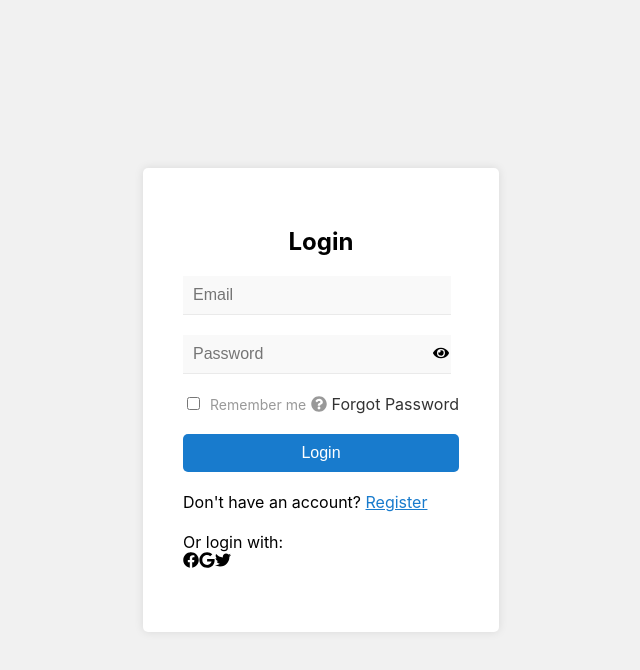
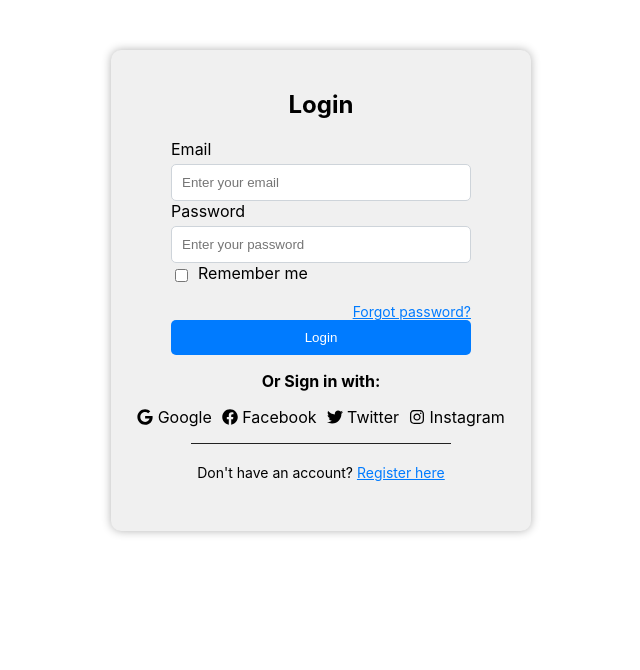
Before and after one commit to nguyentoann21/MartialFight, a React (Create React App) app in the folder mf-frontend/: page /sign-in in a window 1280 px wide. Shown: the top 670 px of the page, without its empty margins (319-959 px from the left). Built offline with nearby package versions, Linux system fonts and the light colour scheme.

Commit message:
login and register draft 2

```diff
--- a/mf-frontend/src/pages/User/login.css
+++ b/mf-frontend/src/pages/User/login.css
@@ -1,108 +1,136 @@
-.login-wrapper {
+.login-page {
+  display: flex;
+  margin-top: 50px;
+  align-items: center;
+  justify-content: center;
+}
+
+.login-form {
+  display: flex;
+  flex-direction: column;
+  justify-content: center;
+  align-items: center;
+  background-color: #f0f0f0;
+  padding: 20px 10px 50px 10px;
+  border-radius: 10px;
+  box-shadow: 0 0 10px rgba(0, 0, 0, 0.3);
+  transition: transform 0.3s;
+  width: 400px;
+}
+
+.login-form:hover {
+  transform: scale(1.05);
+}
+
+.login-form h2 {
+  margin-bottom: 20px;
+}
+
+.form-group-text {
+  display: flex;
+  flex-direction: column;
+  width: 300px;
+}
+
+.form-group-text label {
+  margin-bottom: 5px;
+}
+
+.form-group-text input {
+  border-radius: 5px;
+  border: 1px solid #ced4da;
+  padding: 10px;
+  transition: transform 0.3s;
+}
+
+.form-group-text input:hover {
+  transform: scale(1.05);
+}
+
+.form-group-text input:focus {
+  outline: none;
+  border-color: #007bff;
+  box-shadow: 0 0 0 0.2rem rgba(0, 123, 255, 0.25);
+}
+
+.form-group-text button {
+  background-color: #007bff;
+  color: #fff;
+  border: none;
+  border-radius: 5px;
+  padding: 10px;
+  cursor: pointer;
+  transition: background-color 0.3s;
+}
+
+.form-group-text button:hover {
+  background-color: #0069d9;
+}
+
+.remember-me {
+  display: flex;
+  align-items: center;
+  margin-bottom: 10px;
+}
+
+.remember-me label {
+  margin-left: 5px;
+}
+
+.remember-me input[type="checkbox"] {
+  margin-right: 5px;
+}
+
+#forgot-password-link {
+  font-size: 14px;
+  text-align: right;
+  margin-top: 5px;
+  color: #007bff;
+  transition: color 0.3s;
+}
+
+#forgot-password-link:hover {
+  color: #0056b3;
+}
+
+.link-to-register {
+  margin-top: 20px;
+  font-size: 14px;
+}
+
+.link-to-register a {
+  color: #007bff;
+  transition: color 0.3s;
+}
+
+.link-to-register a:hover {
+  color: #0056b3;
+}
+
+.social-connections {
+  display: flex;
+  justify-content: space-evenly;
+  align-items: center;
+}
+
+.social {
+  margin: 0 5px;
   display: flex;
   justify-content: center;
   align-items: center;
-  height: 100vh;
-  background-color: #f1f1f1;
 }
 
-.login-form {
-  background-color: #fff;
-  box-shadow: 0px 0px 10px rgba(0, 0, 0, 0.1);
-  padding: 40px;
-  border-radius: 5px;
-  animation: slideInUp 0.5s ease;
-  }
+.social:hover{
+  color: #fa0;
+}
 
-  @keyframes slideInUp {
-  from {
-  opacity: 0;
-  transform: translateY(50px);
-  }
+.line-bottom {
+  width: 65%;
+  border-bottom: 1px solid #222;
+  margin-bottom: 0 !important;
+}
 
-  to {
-  opacity: 1;
-  transform: translateY(0px);
-  }
-  }
-
-  .login-form h2 {
+.social-connections-text {
   text-align: center;
-  margin-bottom: 20px;
-  }
-
-  .form-group {
-  margin-bottom: 20px;
-  }
-
-  .form-group input[type="email"],
-  .form-group input[type="password"] {
-  width: 90%;
-  padding: 10px;
-  border: none;
-  border-bottom: 1px solid #eaeaea;
-  background-color: #f9f9f9;
-  font-size: 16px;
-  color: #333;
-  }
-
-  .forgot-remember {
-    display: flex;
-    justify-content: space-between;
-  }
-
-  .password-wrapper {
-  position: relative;
-  }
-
-  .password-icon {
-    position: absolute;
-    top: 50%;
-    right: 10px;
-    transform: translateY(-50%);
-    cursor: pointer;
-  }
-
-  .forgot-password {
-  display: flex;
-  align-items: center;
-  }
-
-  .forgot-password a {
-  color: #333;
-  text-decoration: none;
-  }
-
-  .icon {
-  margin-left: 5px;
-  color: #999;
-  }
-
-  .register-link {
-  color: #187bcd;
-  }
-
-  .checkbox input[type="checkbox"] {
-  margin-right: 10px;
-  }
-
-  .checkbox label {
-  color: #999;
-  font-size: 14px;
-  }
-
-  button[type="submit"] {
-  width: 100%;
-  padding: 10px;
-  border: none;
-  border-radius: 5px;
-  background-color: #187bcd;
-  color: #fff;
-  font-size: 16px;
-  cursor: pointer;
-  transition: background-color 0.2s ease;
-  }
-
-  button[type="submit"]:hover {
-  background-color: #13599e;
-  }
+  font-weight: bold;
+}
--- a/mf-frontend/src/pages/User/login.js
+++ b/mf-frontend/src/pages/User/login.js
@@ -1,82 +1,88 @@
 import React, { useState } from "react";
-import { FaEye, FaEyeSlash, FaQuestionCircle, FaGoogle, FaFacebook, FaTwitter } from "react-icons/fa";
+import { Link } from "react-router-dom";
+import { FaFacebook, FaTwitter, FaInstagram, FaGoogle } from "react-icons/fa";
 import "./login.css";
 
-
-const Login = () => {
+function Login() {
   const [email, setEmail] = useState("");
   const [password, setPassword] = useState("");
-  const [showPassword, setShowPassword] = useState(false);
-
-  const handleSubmit = (event) => {
-    event.preventDefault();
-    console.log("Email:", email);
-    console.log("Password:", password);
-  };
-
-  const togglePasswordVisibility = () => {
-    setShowPassword(!showPassword);
-  };
+  const [rememberMe, setRememberMe] = useState(false);
 
   return (
-    <div className="login-wrapper">
-      <form onSubmit={handleSubmit} className="login-form">
+    <div className="login-page">
+      <div className="login-form">
         <h2>Login</h2>
-        <div className="form-group">
+        <div className="form-group-text">
+          <label htmlFor="email">Email</label>
           <input
             type="email"
-            placeholder="Email"
+            id="email"
+            name="email"
             value={email}
             onChange={(event) => setEmail(event.target.value)}
+            placeholder="Enter your email"
             required
           />
         </div>
-        <div className="form-group">
-          <div className="password-wrapper">
+        <div className="form-group-text">
+          <label htmlFor="password">Password</label>
+          <input
+            type="password"
+            id="password"
+            name="password"
+            value={password}
+            onChange={(event) => setPassword(event.target.value)}
+            placeholder="Enter your password"
+            required
+          />
+        </div>
+        <div className="form-group-text">
+          <div className="remember-me">
             <input
-              type={showPassword ? "text" : "password"}
-              placeholder="Password"
-              value={password}
-              onChange={(event) => setPassword(event.target.value)}
-              required
+              type="checkbox"
+              id="remember-me"
+              name="remember-me"
+              checked={rememberMe}
+              onChange={(event) => setRememberMe(event.target.checked)}
             />
-            <span className="password-icon" onClick={togglePasswordVisibility}>
-            { showPassword ? <FaEyeSlash /> : <FaEye /> }
-            </span>
+            <label htmlFor="remember-me">Remember me</label>
+          </div>
+          <Link to="/forgot-password" id="forgot-password-link">
+            Forgot password?
+          </Link>
+        </div>
+        <div className="form-group-text">
+          <button type="submit">Login</button>
+        </div>
+
+        <div>
+          <p className="social-connections-text">Or Sign in with: </p>
+          <div className="social-connections">
+            <div className="social">
+              <FaGoogle />
+              <span>&nbsp;Google</span>
+            </div>
+            <div className="social">
+              <FaFacebook />
+              <span>&nbsp;Facebook</span>
+            </div>
+            <div className="social">
+              <FaTwitter />
+              <span>&nbsp;Twitter</span>
+            </div>
+            <div className="social">
+              <FaInstagram />
+              <span>&nbsp;Instagram</span>
+            </div>
           </div>
         </div>
-        <div className="form-group forgot-remember">
-          <div className="checkbox">
-            <input type="checkbox" id="remember-me" />
-            <label htmlFor="remember-me">Remember me</label>
-          </div>
-          <div className="forgot-password">
-            <FaQuestionCircle className="icon" />
-            <a href="/">&nbsp;Forgot Password</a>
-          </div>
+        <p className="line-bottom"></p>
+        <div className="link-to-register">
+          Don't have an account? <Link to="/register">Register here</Link>
         </div>
-        <div className="form-group">
-          <button type="submit">Login</button>
-        </div>
-        <div className="form-group">
-          <p>
-            Don't have an account?{" "}
-            <a href="/" className="register-link">
-              Register
-            </a>
-          </p>
-        </div>
-        <div className="form-group social-login">
-          <span>Or login with:</span>
-          <div className="social-icons">
-            <FaFacebook />
-            <FaGoogle />
-            <FaTwitter />
-          </div>
-        </div>
-      </form>
+      </div>
     </div>
   );
-};
+}
 
 export default Login;
--- a/mf-frontend/src/pages/User/registration.js
+++ b/mf-frontend/src/pages/User/registration.js
@@ -1,5 +1,4 @@
 import React, { useState } from "react";
-import { Link } from "react-router-dom";
 import './registration.css';
 
 const Registration = () => {
@@ -12,174 +11,96 @@ const Registration = () => {
   const [address, setAddress] = useState("");
   const [phone, setPhone] = useState("");
 
-  const handleInputChange = (event) => {
-    const target = event.target;
-    const name = target.name;
-    const value = target.value;
-
-    switch (name) {
-      case "avatar":
-        setAvatar(value);
-        break;
-      case "email":
-        setEmail(value);
-        break;
-      case "fullname":
-        setFullname(value);
-        break;
-      case "password":
-        setPassword(value);
-        break;
-      case "rePassword":
-        setRePassword(value);
-        break;
-      case "gender":
-        setGender(value);
-        break;
-      case "address":
-        setAddress(value);
-        break;
-      case "phone":
-        setPhone(value);
-        break;
-      default:
-        break;
-    }
+  const handleAvatarChange = (event) => {
+    setAvatar(event.target.value);
   };
 
-  const handleSubmit = (event) => {
-    event.preventDefault();
-    // handle form submission here
+  const handleEmailChange = (event) => {
+    setEmail(event.target.value);
+  };
+
+  const handleFullnameChange = (event) => {
+    setFullname(event.target.value);
+  };
+
+  const handlePasswordChange = (event) => {
+    setPassword(event.target.value);
+  };
+
+  const handleRePasswordChange = (event) => {
+    setRePassword(event.target.value);
+  };
+
+  const handleGenderChange = (event) => {
+    setGender(event.target.value);
+  };
+
+  const handleAddressChange = (event) => {
+    setAddress(event.target.value);
+  };
+
+  const handlePhoneChange = (event) => {
+    setPhone(event.target.value);
   };
 
   return (
-    <div className="register">
-      <form onSubmit={handleSubmit}>
-        <div className="input-group">
-          <label htmlFor="avatar">Avatar:</label>
-          <input
-            type="text"
-            name="avatar"
-            id="avatar"
-            value={avatar}
-            onChange={handleInputChange}
-            className="animate-on-hover"
-          />
+    <div className="register-page">
+      <div className="register-form">
+        <div className="avatar">
+          <label>
+            <input type="file" accept="image/*" onChange={handleAvatarChange} />
+            <img src={avatar} alt="avatar" />
+          </label>
         </div>
-
-        <div className="input-group">
-          <label htmlFor="email">Email:</label>
-          <input
-            type="email"
-            name="email"
-            id="email"
-            value={email}
-            onChange={handleInputChange}
-            className="animate-on-hover"
-          />
+        <div className="form-groups">
+          <label>Email:</label>
+          <input type="email" value={email} onChange={handleEmailChange} />
         </div>
-
-        <div className="input-group">
-          <label htmlFor="fullname">Full Name:</label>
-          <input
-            type="text"
-            name="fullname"
-            id="fullname"
-            value={fullname}
-            onChange={handleInputChange}
-            className="animate-on-hover"
-          />
+        <div className="form-groups">
+          <label>Fullname:</label>
+          <input type="text" value={fullname} onChange={handleFullnameChange} />
         </div>
-
-        <div className="input-group">
-          <label htmlFor="password">Password:</label>
-          <input
-            type="password"
-            name="password"
-            id="password"
-            value={password}
-            onChange={handleInputChange}
-            className="animate-on-hover"
-          />
+        <div className="form-groups">
+          <label>Password:</label>
+          <input type="password" value={password} onChange={handlePasswordChange} />
         </div>
-
-        <div className="input-group">
-          <label htmlFor="rePassword">Re-Enter Password:</label>
-          <input
-            type="password"
-            name="rePassword"
-            id="rePassword"
-            value={rePassword}
-            onChange={handleInputChange}
-            className="animate-on-hover"
-          />
-        </div>
-
-        <div className="input-group">
-          <label htmlFor="gender">Gender:</label>
-          <div className="gender-radio-group">
-            <label>
-              <input
-                type="radio"
-                name="gender"
-                id="gender-male"
-                value="male"
-                checked={gender === "male"}
-                onChange={handleInputChange}
-                className="animate-on-click"
-              />
-              Male
-            </label>
-            <label>
-              <input
-                type="radio"
-                name="gender"
-                id="gender-female"
-                value="female"
-            checked={gender === "female"}
-            onChange={handleInputChange}
-            className="animate-on-click"
-          />
+        <div className="form-groups">
+          <label>Re-Password:</label>
+          <input type="password" value={rePassword} onChange={handleRePasswordChange      } />
+    </div>
+    <div className="form-groups">
+      <label>Gender:</label>
+      <div>
+        <label>
+          <input type="radio" name="gender" value="male" checked={gender === "male"} onChange={handleGenderChange} />
+          Male
+        </label>
+        <label>
+          <input type="radio" name="gender" value="female" checked={gender === "female"} onChange={handleGenderChange} />
           Female
         </label>
       </div>
     </div>
-
-    <div className="input-group">
-      <label htmlFor="address">Address:</label>
-      <select
-        name="address"
-        id="address"
-        value={address}
-        onChange={handleInputChange}
-        className="animate-on-hover"
-      >
-        <option value="">Choose an address</option>
-        <option value="Ha Noi">Ha Noi</option>
-        <option value="Ho Chi Minh">Ho Chi Minh</option>
-        {/* add more options here */}
+    <div className="form-groups">
+      <label>Address:</label>
+      <select value={address} onChange={handleAddressChange}>
+        <option value="">-- Select a province --</option>
+        <option value="Hanoi">Hanoi</option>
+        <option value="HoChiMinhCity">Ho Chi Minh City</option>
+        <option value="DaNang">Da Nang</option>
+        {/* ... */}
       </select>
     </div>
-
-    <div className="input-group">
-      <label htmlFor="phone">Phone:</label>
-      <input
-        type="tel"
-        name="phone"
-        id="phone"
-        value={phone}
-        onChange={handleInputChange}
-        className="animate-on-hover"
-      />
+    <div className="form-groups">
+      <label>Phone:</label>
+      <input type="tel" value={phone} onChange={handlePhoneChange} />
     </div>
-
-    <button type="submit" className="register-btn animate-on-click">
-      Register
-    </button>
-  </form>
-
-  <div className="sign-in-link">
-    Already have an account? <Link to="/sign-in">Sign in</Link>
+    <div className="form-groups">
+      <button type="submit">Register</button>
+    </div>
+    <div className="link-to-signin">
+    <a href="/signin">Already have an account? Sign in</a>
+  </div>
   </div>
 </div>
 );
```
Also changed, not shown: mf-frontend/src/pages/User/registration.css (+80 -85 lines).
